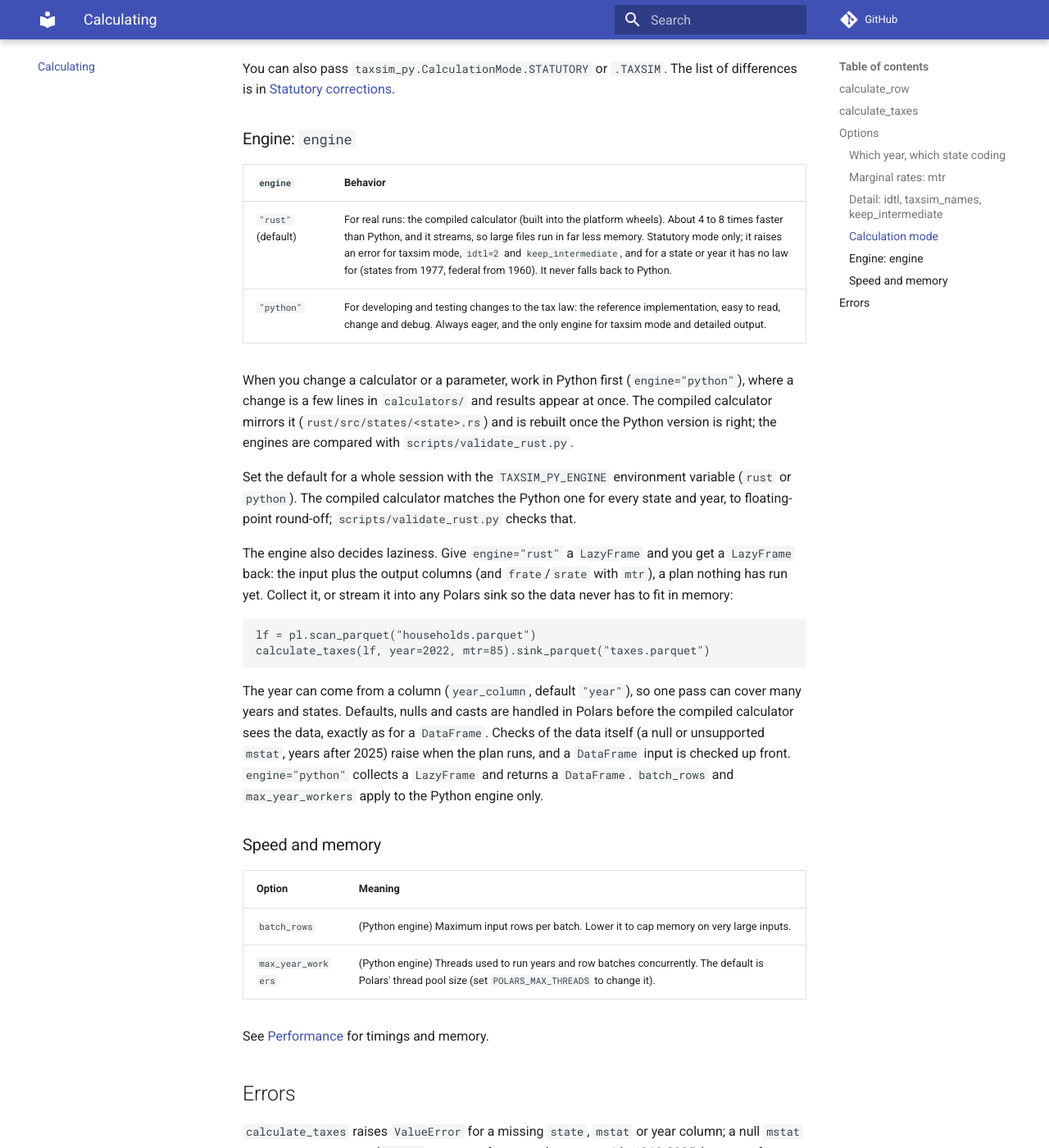
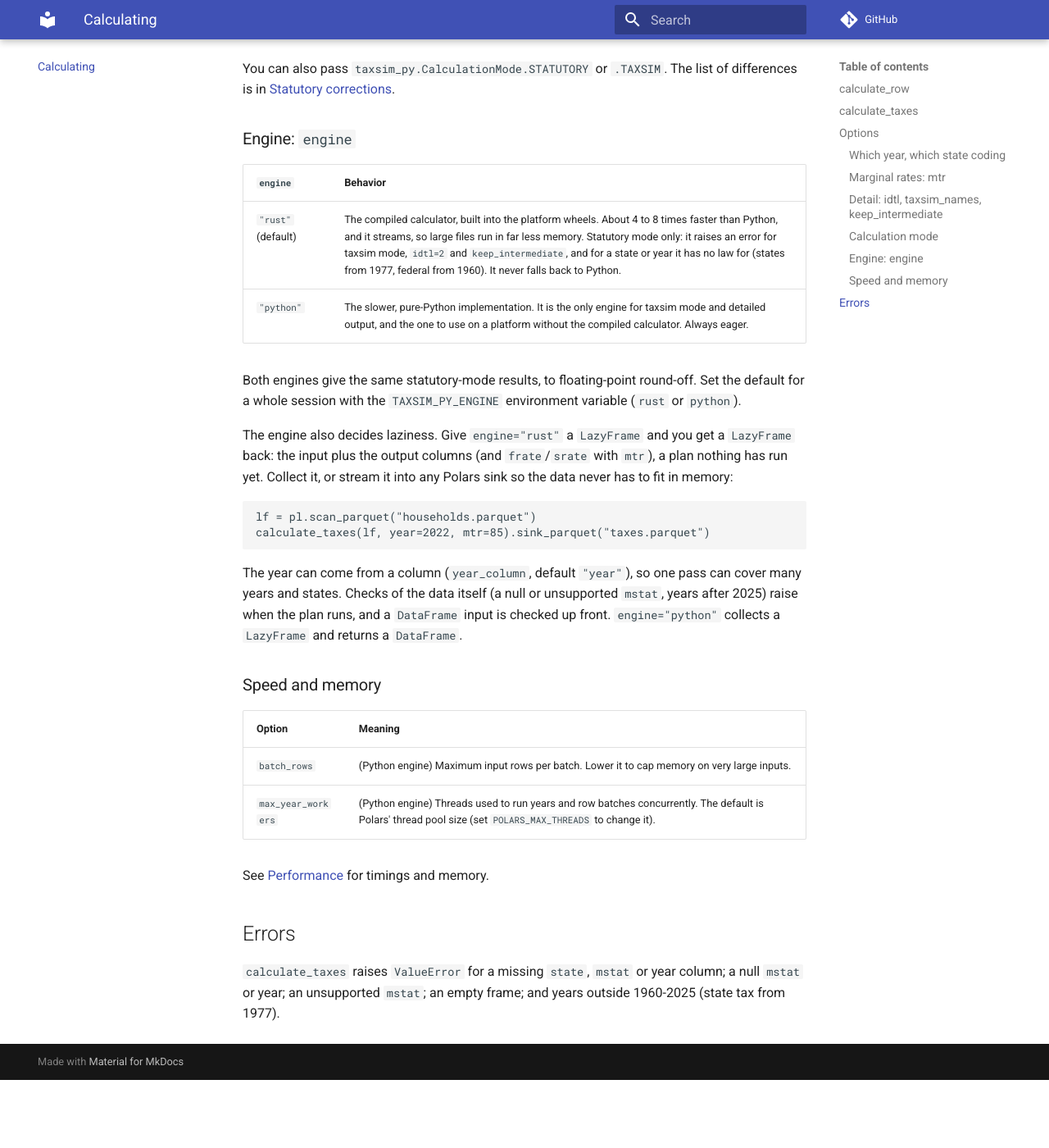
Before and after one commit to jrothbaum/taxsim_py, an MkDocs documentation site: the page built from docs/calculate.md, in a window 1280 px wide and 1400 px high, scrolled down 3067 px. Shown: the whole window at 82% size. Built offline with MkDocs 1.6.1 and Material for MkDocs 9.7.7, drawn with Linux system fonts in a browser that asks for light colours; comment, search, counter and statistics services are not loaded; after the commit the page ends 4384 px from its top, so only the background shows below that.

Commit message:
Stata: statutory by default, backwards_compatible option; user docs and Stata page
The Stata command now calculates under statutory law by default;
backwards_compatible reproduces TAXSIM (replaces the statutory option).
Adds a Stata docs page, trims developer text from the user docs, moves
reset_code.do to stata/testing, and attaches a versionless
taxsim_py-stata.zip to each release for a permanent latest link.

Co-Authored-By: Claude Sonnet 5.5 <noreply@anthropic.com>

````diff
--- a/docs/calculate.md
+++ b/docs/calculate.md
@@ -111,17 +111,12 @@ differences is in [Statutory corrections](statutory_corrections.md).
 
 | `engine` | Behavior |
 |:--|:--|
-| `"rust"` (default) | For real runs: the compiled calculator (built into the platform wheels). About 4 to 8 times faster than Python, and it streams, so large files run in far less memory. Statutory mode only; it raises an error for taxsim mode, `idtl=2` and `keep_intermediate`, and for a state or year it has no law for (states from 1977, federal from 1960). It never falls back to Python. |
-| `"python"` | For developing and testing changes to the tax law: the reference implementation, easy to read, change and debug. Always eager, and the only engine for taxsim mode and detailed output. |
+| `"rust"` (default) | The compiled calculator, built into the platform wheels. About 4 to 8 times faster than Python, and it streams, so large files run in far less memory. Statutory mode only: it raises an error for taxsim mode, `idtl=2` and `keep_intermediate`, and for a state or year it has no law for (states from 1977, federal from 1960). It never falls back to Python. |
+| `"python"` | The slower, pure-Python implementation. It is the only engine for taxsim mode and detailed output, and the one to use on a platform without the compiled calculator. Always eager. |
 
-When you change a calculator or a parameter, work in Python first (`engine="python"`), where
-a change is a few lines in `calculators/` and results appear at once. The compiled calculator
-mirrors it (`rust/src/states/<state>.rs`) and is rebuilt once the Python version is right; the
-engines are compared with `scripts/validate_rust.py`.
-
-Set the default for a whole session with the `TAXSIM_PY_ENGINE` environment variable
-(`rust` or `python`). The compiled calculator matches the Python one for every state and
-year, to floating-point round-off; `scripts/validate_rust.py` checks that.
+Both engines give the same statutory-mode results, to floating-point round-off. Set the
+default for a whole session with the `TAXSIM_PY_ENGINE` environment variable (`rust` or
+`python`).
 
 The engine also decides laziness. Give `engine="rust"` a `LazyFrame` and you get a
 `LazyFrame` back: the input plus the output columns (and `frate`/`srate` with `mtr`), a plan
@@ -134,11 +129,9 @@ calculate_taxes(lf, year=2022, mtr=85).sink_parquet("taxes.parquet")
 ```
 
 The year can come from a column (`year_column`, default `"year"`), so one pass can cover many
-years and states. Defaults, nulls and casts are handled in Polars before the compiled
-calculator sees the data, exactly as for a `DataFrame`. Checks of the data itself (a null or
-unsupported `mstat`, years after 2025) raise when the plan runs, and a `DataFrame` input is
-checked up front. `engine="python"` collects a `LazyFrame` and returns a `DataFrame`.
-`batch_rows` and `max_year_workers` apply to the Python engine only.
+years and states. Checks of the data itself (a null or unsupported `mstat`, years after 2025)
+raise when the plan runs, and a `DataFrame` input is checked up front. `engine="python"`
+collects a `LazyFrame` and returns a `DataFrame`.
 
 ### Speed and memory
 
--- a/mkdocs.yml
+++ b/mkdocs.yml
@@ -24,17 +24,18 @@ nav:
   - Inputs: inputs.md
   - Outputs: outputs.md
   - Files and command line: files.md
+  - Stata: stata.md
   - Browser: browser.md
   - Reference:
-      - Updating the tax law: updating.md
       - TAXSIM errors and corrections: statutory_corrections.md
       - Performance: performance.md
-      - Architecture: architecture.md
-      - Shared functions: shared_functions.md
       - PolicyEngine comparison: policyengine_recent_state_comparison.md
 
-# The rest of docs/ is internal working notes, not part of the site.
+# The rest of docs/ is maintainer notes, not part of the site.
 exclude_docs: |
+  updating.md
+  architecture.md
+  shared_functions.md
   internal/
   oracle_archive/
   pending_issues.md
````
Also changed, not shown: docs/browser.md (+1 -32 lines), docs/index.md (+1 -0 lines), docs/performance.md (+2 -17 lines), docs/policyengine_recent_state_comparison.md (+9 -11 lines), docs/stata.md (added, +182 -0 lines), 7 other files.
